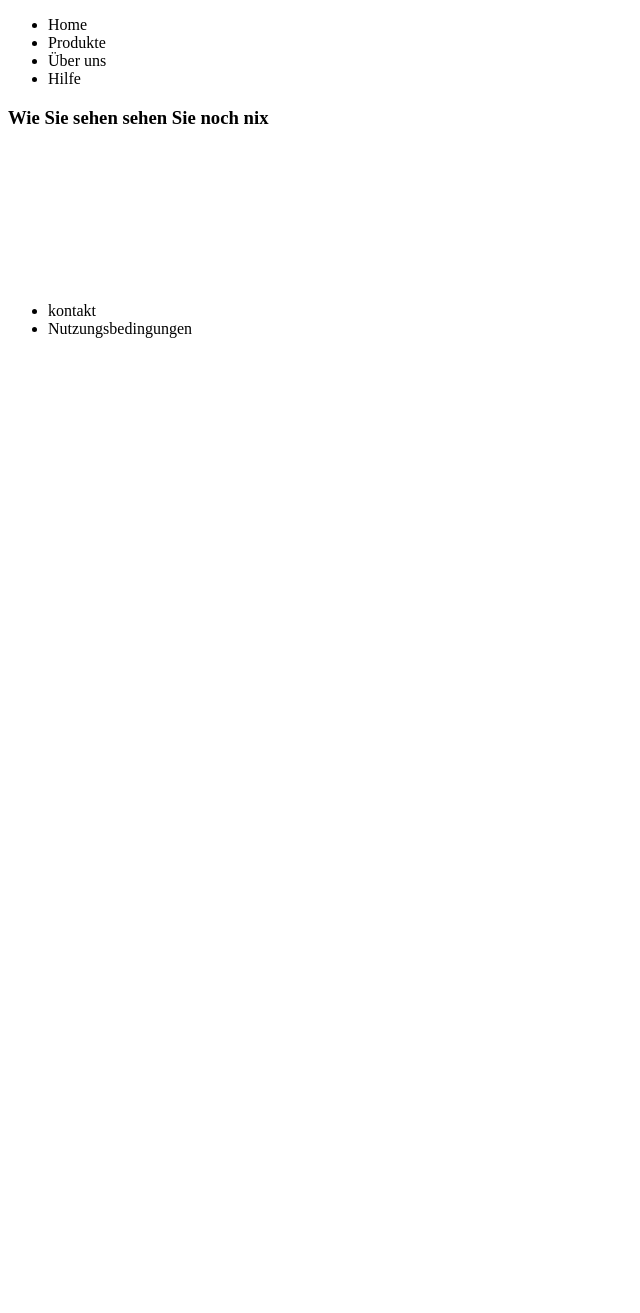
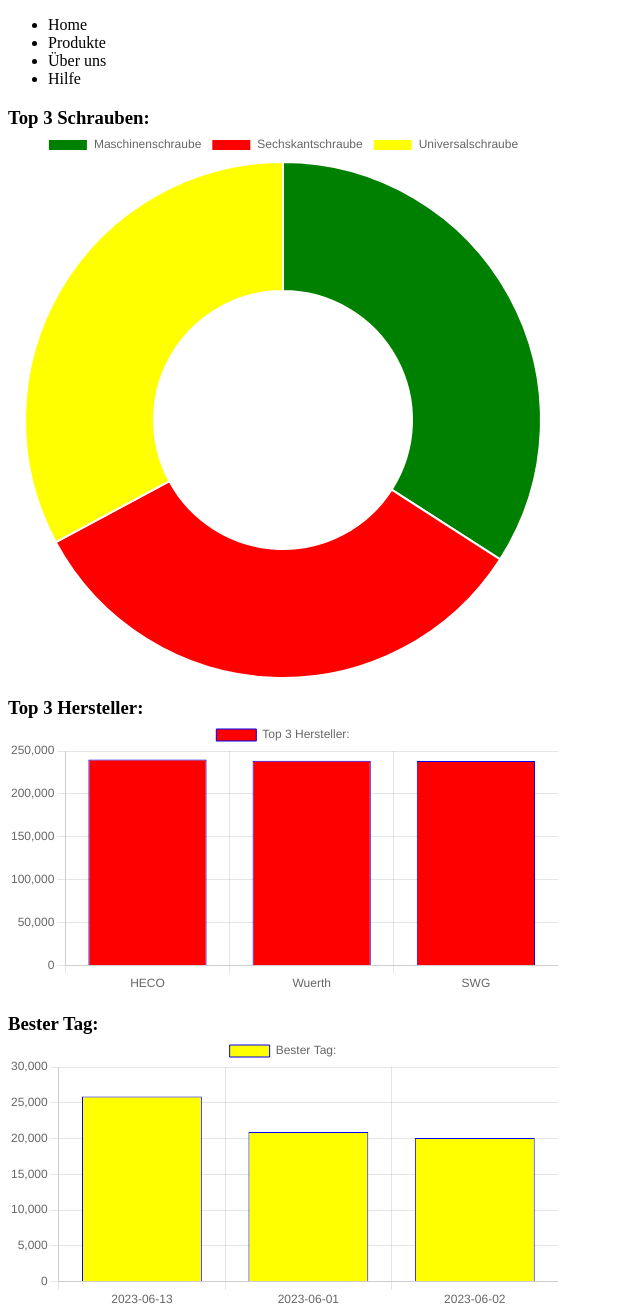
Before and after one commit to ChrissiP/SchraubenProjekt, a website: page index.pug in a window 1280 px wide. Shown: the top 1313 px of the page, without its empty margins (0-640 px from the left). Before the commit the page ends 800 px from the top, so only its background shows below. Drawn offline with nearby package versions, Linux system fonts and the light colour scheme; files that its build step writes are made by us from their sources.

Commit message:
Update!
Dashboard DONE!

```diff
--- a/public/barchart.js
+++ b/public/barchart.js
@@ -1,16 +1,15 @@
-
-    const labels = top3.map(schraube => schraube._id);
+(async function() {
+    const labels = ["HECO", "Wuerth", "SWG"];
     const data = {
       labels: labels,
       datasets: [{
-        label: 'Verkaufte Menge',
-        data: top3.map(schraube => schraube.count),
+        label: 'Top 3 Hersteller:',
+        data: [240233, 238764, 238343],
         backgroundColor: 'red',
         borderColor: 'blue',
         borderWidth: 1
       }]
 };
-
     new Chart(
         document.getElementById('barchart'),
         {
@@ -25,7 +24,4 @@
           },
         }
       );
-  } catch (err) {
-    console.log('Error:', err);
-  }
-}
+    })();
--- /dev/null
+++ b/public/barchart1.js
@@ -0,0 +1,27 @@
+(async function() {
+  const labels = ["2023-06-13", "2023-06-01", "2023-06-02"];
+  const data = {
+    labels: labels,
+    datasets: [{
+      label: 'Bester Tag:',
+      data: [25861, 20920, 20063],
+      backgroundColor: 'yellow',
+      borderColor: 'blue',
+      borderWidth: 1
+    }]
+};
+  new Chart(
+      document.getElementById('barchart1'),
+      {
+        type: 'bar',
+        data: data,
+        options: {
+          scales: {
+            y: {
+              beginAtZero: true
+            }
+          }
+        },
+      }
+    );
+  })();
--- /dev/null
+++ b/public/doughnut.js
@@ -0,0 +1,18 @@
+(async function() {
+  const data = {
+    datasets: [{
+      data: [94344, 91546, 90955],
+      backgroundColor: ['green', 'red', 'yellow']
+    }],
+    labels: ['Maschinenschraube', 'Sechskantschraube', 'Universalschraube']
+  };
+
+  new Chart(
+    document.getElementById('doughnut'),
+    {
+      type: 'doughnut',
+      data: data,
+      options: {}
+    },
+  );
+})();
--- a/public/includes/main.pug
+++ b/public/includes/main.pug
@@ -1,4 +1,14 @@
-h3 Wie Sie sehen sehen Sie noch nix
-    div(style="width: 800px;")
+h3 Top 3 Schrauben:
+    div(style="width: 550px;")
+      canvas#doughnut
+script(src="doughnut.js")
+
+h3 Top 3 Hersteller:
+    div(style="width: 550px;")
       canvas#barchart
 script(src="barchart.js")
+
+h3 Bester Tag:
+    div(style="width: 550px;")
+      canvas#barchart1
+script(src="barchart1.js")
```
Also changed, not shown: app.js (+38 -0 lines), public/index.html. Lines whose indentation alone changed are shown as unchanged.
